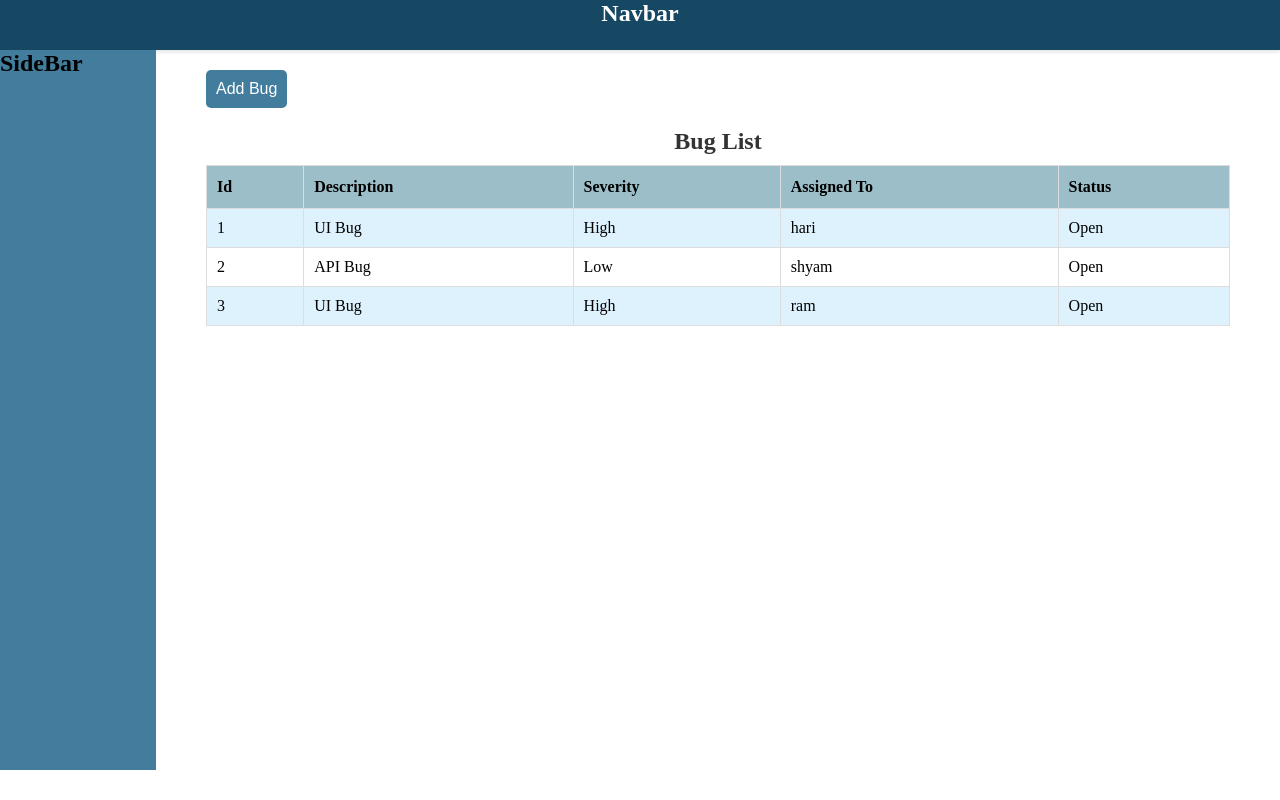
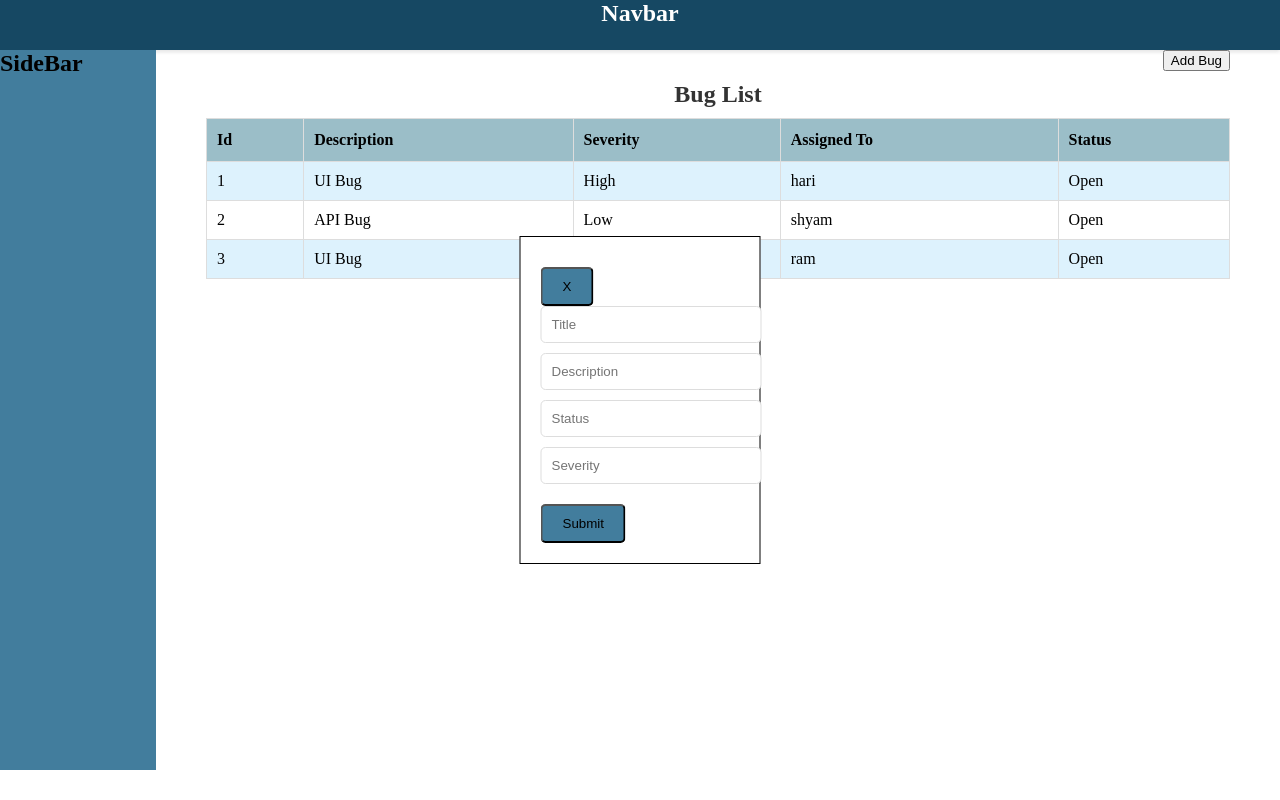
Before and after one commit to roshni73/Bug-tracker, a React (Vite) app: page / in a window 1280 px wide. Both pictures are taken after a click on the button "Add Bug". Built offline with nearby package versions, Linux system fonts and the light colour scheme.

Commit message:
Input form update

```diff
--- a/src/App.jsx
+++ b/src/App.jsx
@@ -1,6 +1,7 @@
 import { useState } from 'react'
 import './App.css';
 import BugList from './Views/bugList/index.jsx';
+
 
 
 function App() {
--- /dev/null
+++ b/src/Views/Button/button.css
@@ -0,0 +1,27 @@
+.popup button {
+    align-items: center;
+    margin-top: 10px;
+    padding: 10px 20px;
+    border-radius: 5px;
+    background-color: #427D9D;
+    color: black;
+    cursor: pointer;
+}
+
+
+button:hover {
+    background-color:#DDF2FD;
+}
+.btn{
+    display:flex;
+    justify-content:end;
+}
+
+.popup-input {
+    display: block;
+    width: 100%;
+    padding: 10px;
+    margin-bottom: 10px;
+    border-radius: 5px;
+    border: 1px solid #ddd;
+}
--- /dev/null
+++ b/src/Views/Button/index.jsx
@@ -0,0 +1,40 @@
+
+import React from 'react';
+import ReportingForm from '../ReportingForm';
+import './button.css';
+
+import { useState } from 'react';
+
+ function Button() {
+    const [isOpen, setIsOpen] = useState(false);
+
+    const togglePopup = () => {
+        setIsOpen(!isOpen);
+    };
+
+    const handleSubmit = (event) => {
+        event.preventDefault();
+    };
+
+    return (
+        <div>
+            <div className="btn">
+            <button  onClick={togglePopup}>Add Bug </button>
+            </div>
+
+            {isOpen && (
+                <form onSubmit={handleSubmit} className="popup">
+                    <button onClick={togglePopup}>X</button>
+                    <input type="text" placeholder="Title"  className="popup-input" />
+                    <input type="text" placeholder="Description"  className="popup-input" />
+                    <input type="text" placeholder="Status"  className="popup-input" />
+                    <input type="text" placeholder="Severity"  className="popup-input" />
+                    <button type="submit">Submit</button>
+
+                </form>
+            )}
+        </div>
+    );
+}
+
+  export default Button;
--- /dev/null
+++ b/src/Views/ReportingForm/index.css
@@ -0,0 +1,10 @@
+.popup {
+    position: fixed;
+    top: 50%;
+    left: 50%;
+    transform: translate(-50%, -50%);
+    background-color: #fff;
+    padding: 20px;
+    border: 1px solid #000;
+    z-index: 1000;
+  }
--- /dev/null
+++ b/src/Views/ReportingForm/index.jsx
@@ -0,0 +1,18 @@
+import React, { useState } from 'react';
+import './index.css';
+
+function ReportingForm() {
+    <>
+    <form onSubmit={handleSubmit} className="popup">\
+        <input type="text" placeholder="Title" value={title} onChange={e => setTitle(e.target.value)} className="popup-input" />
+        <button onClick={togglePopup} className="popup-button">x</button>
+         <input type="text" placeholder="Description" value={description} onChange={e => setDescription(e.target.value)} className="popup-input" />
+         <input type="text" placeholder="Status" value={status} onChange={e => setStatus(e.target.value)} className="popup-input" />
+         <input type="text" placeholder="Severity" value={severity} onChange={e => setSeverity(e.target.value)} className="popup-input" />
+         <button type="submit" className="popup-button">Submit</button>
+
+     </form>
+
+    </>
+}
+export default ReportingForm;
--- a/src/Views/bugList/buglist.css
+++ b/src/Views/bugList/buglist.css
@@ -49,19 +49,3 @@
     background-color:#9BBEC8;
     color: black;
 }
-.addForm {
-    display: flex;
-}
-
-.addForm button {
-    padding: 10px;
-    margin-top:20px;
-    font-size: 16px;
-    border: none;
-    border-radius: 5px;
-    background-color: #427D9D;
-    color: white;
-    cursor: pointer;
-    margin-bottom: 10px;
-
-}
--- a/src/Views/bugList/index.jsx
+++ b/src/Views/bugList/index.jsx
@@ -2,7 +2,7 @@ import react from 'react'
 import './BugList.css'
 import Navbar from '../navBar/index.jsx';
 import SideBar from '../sideBar/index.jsx';
-
+import Button from '../button/index.jsx';
 
 function bugList() {
     return (
@@ -13,9 +13,8 @@ function bugList() {
     <div className="main-container">
         <div className="sidebar"><SideBar/></div>
         <div className="bug-list">
-        <div className="addForm">
-                <button>Add Bug</button>
-            </div>
+        <div classNaame="button"><Button/></div>
+
             <h2>Bug List</h2>
 
             <table>
```
